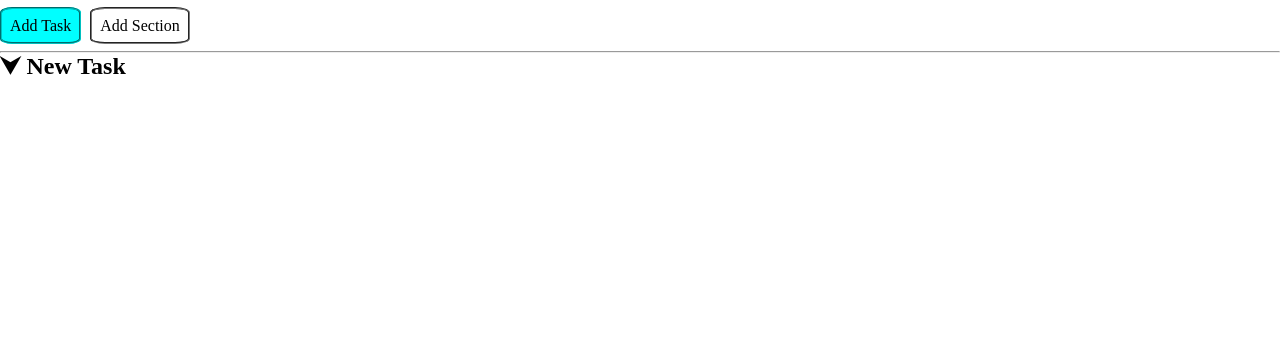
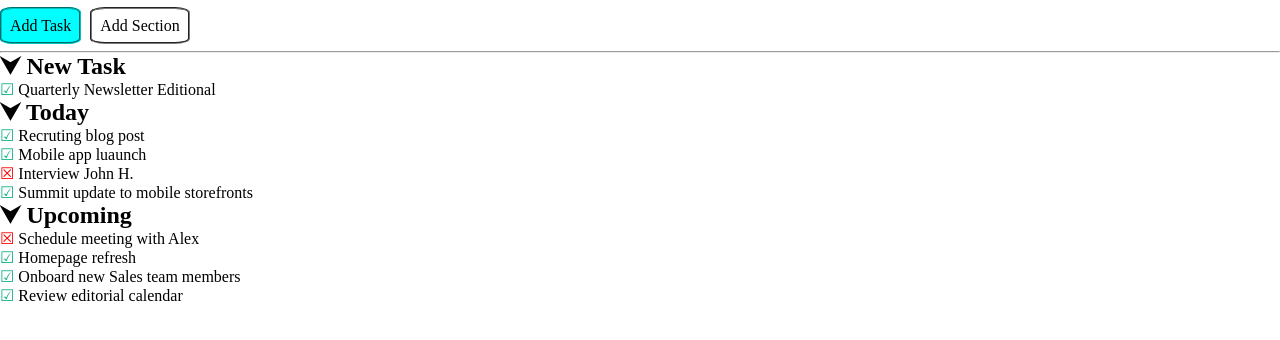
Before and after one commit to RiccardoPollice/html-css-toboolist, a plain HTML site: page index.html in a window 1280 px wide. Shown: the part 36-376 px from the top of the page. Drawn offline with Linux system fonts and the light colour scheme.

Commit message:
Finito il main

```diff
--- a/css/style.css
+++ b/css/style.css
@@ -16,11 +16,24 @@
     padding: 8px;
 }
 .rettangolo-2{
-    width: 80px;
-    height:20px;
+    width: 300px;
+    height:100px;
     border: 2px groove rgb(121, 121, 121);
     border-radius: 15%;
     line-height: 50px;
     margin-left: 5px;
     padding: 8px;
     }
+    .rettangolo-3{
+
+    }
+
+    .border-bottom{
+        border-bottom: 1px solid darkgray;
+    }
+    .color-green{
+        color:rgb(17, 177, 134);
+    }
+    .color-red{
+        color:red;
+    }
--- a/index.html
+++ b/index.html
@@ -24,7 +24,37 @@
 
         <div>
             <h2>&#11167; New Task</h2>
-            <p><span> </span></p>
+            <p><span class="color-green"> &#9745; </span> Quarterly Newsletter <span class="rettangolo-3">Editional</span></p>
+        </div>
+
+        <div>
+
+            <h2>&#11167; Today</h2>
+
+            <p><span class="color-green">&#9745; </span>Recruting blog post</p>
+
+            <p><span class="color-green">&#9745; </span> Mobile app luaunch</p>
+
+            <p><span class="color-red">&#9746; </span> Interview John H.</p>
+
+            <p><span class="color-green">&#9745; </span>Summit update to mobile storefronts</p>
+
+        </div>
+
+        <div>
+
+            <h2>&#11167; Upcoming</h2>
+
+            <p><span class="color-red">&#9746; </span> Schedule meeting with Alex</p>
+
+            <p><span class="color-green">&#9745; </span>Homepage refresh</p>
+
+            <p><span class="color-green">&#9745; </span>Onboard new Sales team members</p>
+
+            <p><span class="color-green">&#9745; </span>Review editorial calendar</p>
+
+
+
         </div>
 
     </main>
```
